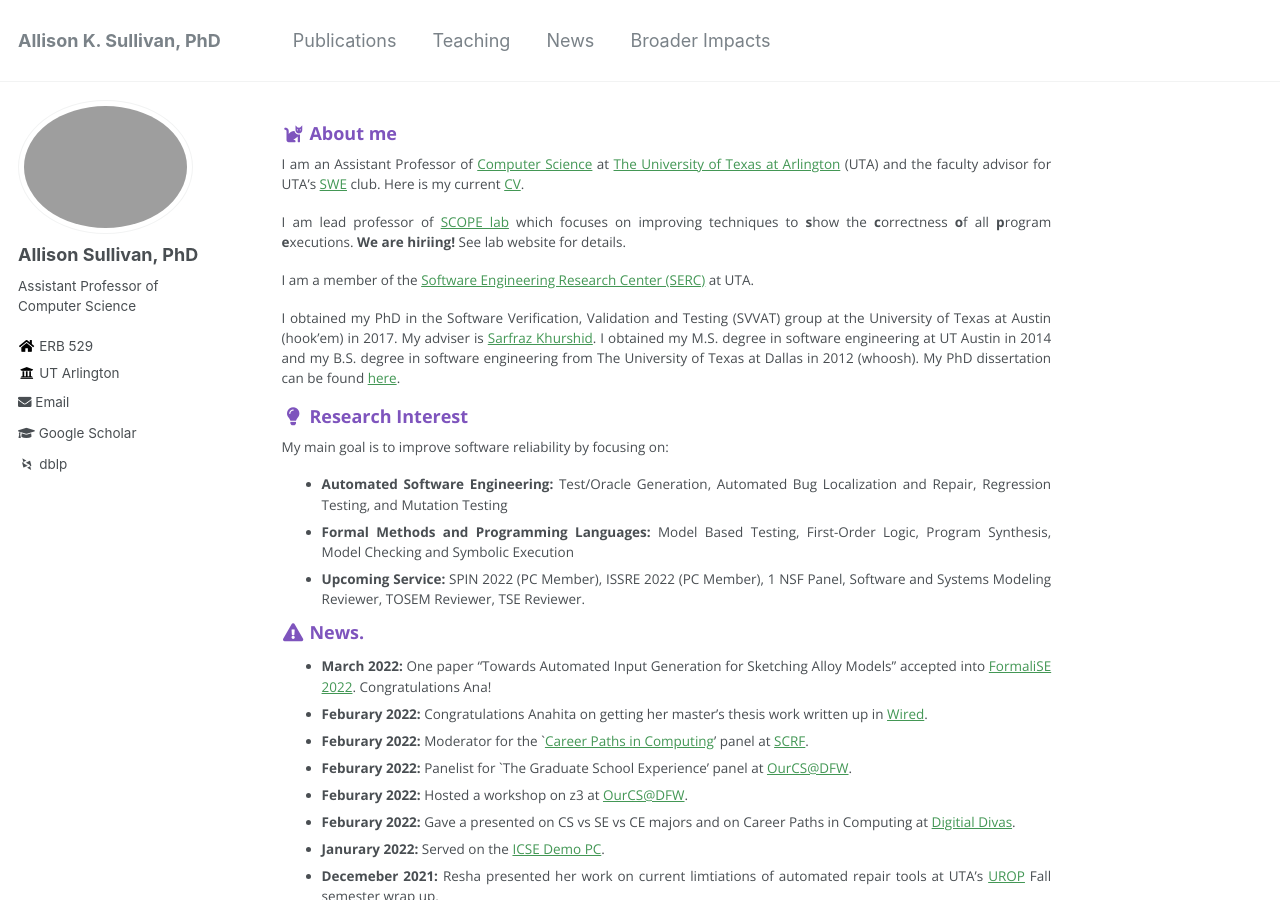
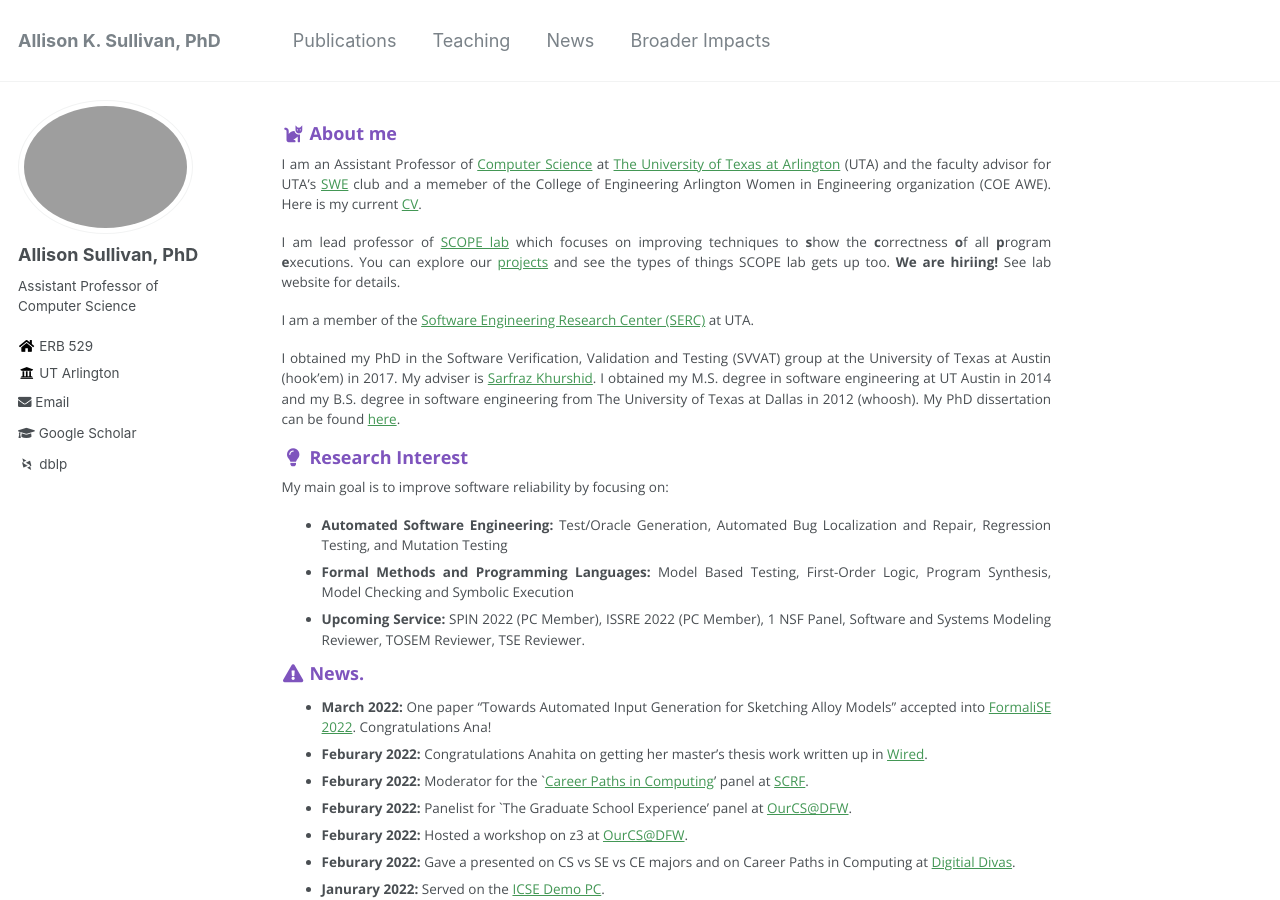
Before and after one commit to Allisonius/allisonius.github.io, a Jekyll site: the page built from _pages/about.md, in a window 1280 px wide and 900 px high. Built offline with Jekyll 4.4.1, drawn with Linux system fonts in a browser that asks for light colours; some web fonts are replaced.

Commit message:
Update about.md

```diff
--- a/_pages/about.md
+++ b/_pages/about.md
@@ -9,9 +9,9 @@ redirect_from:
 ---
 
 ### <i class="fa fa-fw fa-cat" aria-hidden="true"></i> About me
-I am an Assistant Professor of [Computer Science](https://www.uta.edu/academics/schools-colleges/engineering/academics/departments/cse) at [The University of Texas at Arlington](https://www.uta.edu/) (UTA) and the faculty advisor for UTA's [SWE](https://swe.org/) club. Here is my current [CV](/files/ASullivan_CV.pdf).
+I am an Assistant Professor of [Computer Science](https://www.uta.edu/academics/schools-colleges/engineering/academics/departments/cse) at [The University of Texas at Arlington](https://www.uta.edu/) (UTA) and the faculty advisor for UTA's [SWE](https://swe.org/) club and a memeber of the College of Engineering Arlington Women in Engineering organization (COE AWE). Here is my current [CV](/files/ASullivan_CV.pdf).
 
-I am lead professor of [SCOPE lab](https://scopelabuta.github.io/) which focuses on improving techniques to **s**how the **c**orrectness **o**f all **p**rogram **e**xecutions. **We are hiriing!** See lab website for details.
+I am lead professor of [SCOPE lab](https://scopelabuta.github.io/) which focuses on improving techniques to **s**how the **c**orrectness **o**f all **p**rogram **e**xecutions.  You can explore our [projects](https://scopelabuta.github.io/projects/) and see the types of things SCOPE lab gets up too. **We are hiriing!** See lab website for details.
 
 I am a member of the [Software Engineering Research Center (SERC)](https://se-research-center.uta.edu/) at UTA.
 
```
